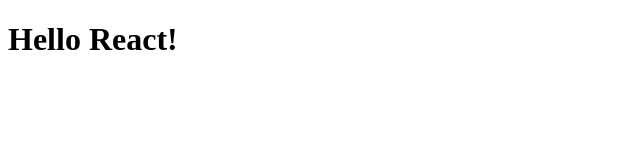
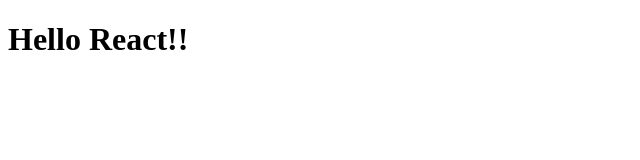
Before and after one commit to ArchanaOjha3/react-project, a React app: page / in a window 1280 px wide. Shown: the top 160 px of the page, without its empty margins (0-640 px from the left). Built offline with nearby package versions, Linux system fonts and the light colour scheme.

Commit message:
Initial commit2

```diff
--- a/src/App.js
+++ b/src/App.js
@@ -1,6 +1,6 @@
 import React  from 'react';
 
 function App() {
-return <h1>Hello React!</h1>
+return <h1>Hello React!!</h1>
 }
 export default App;
```
